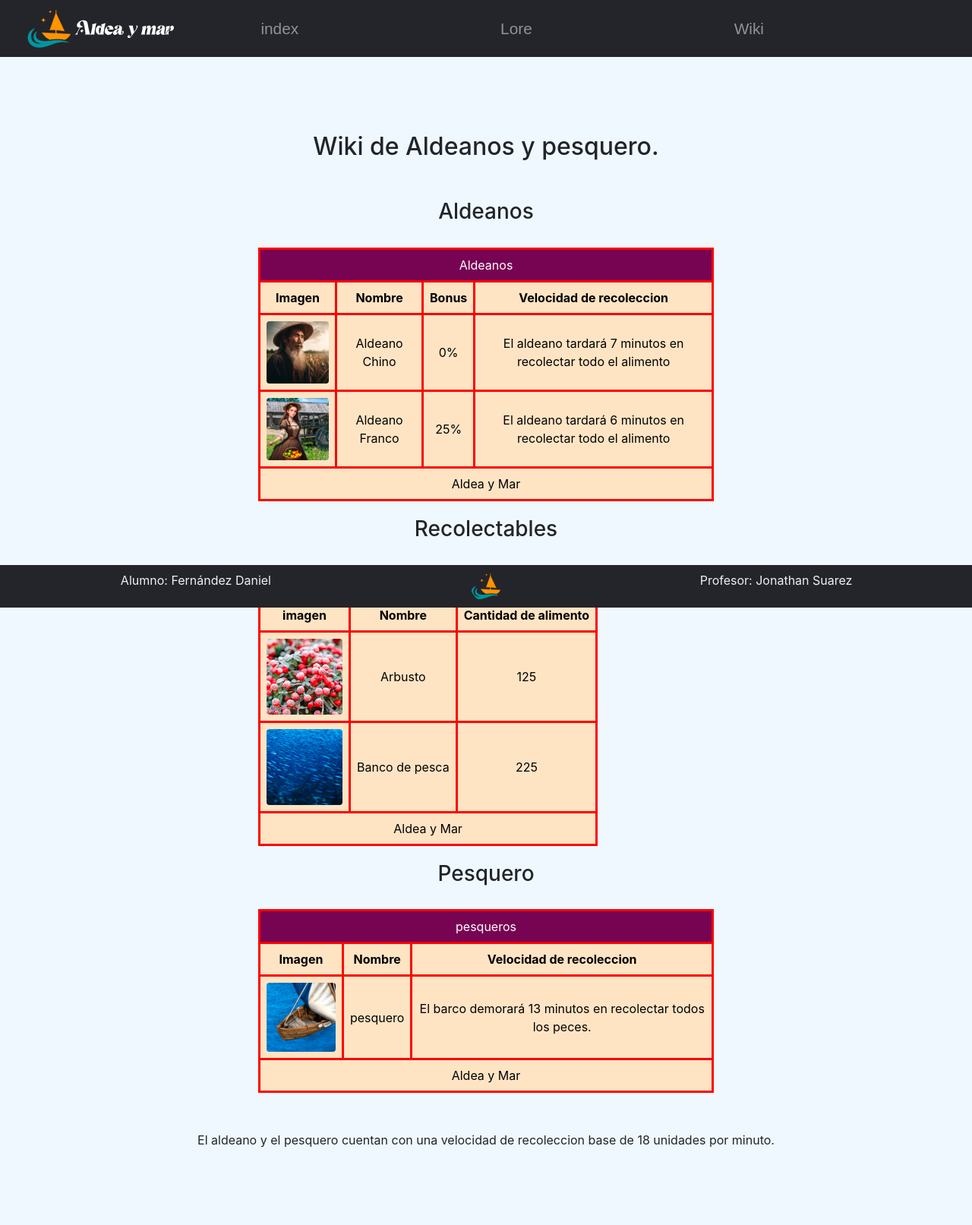
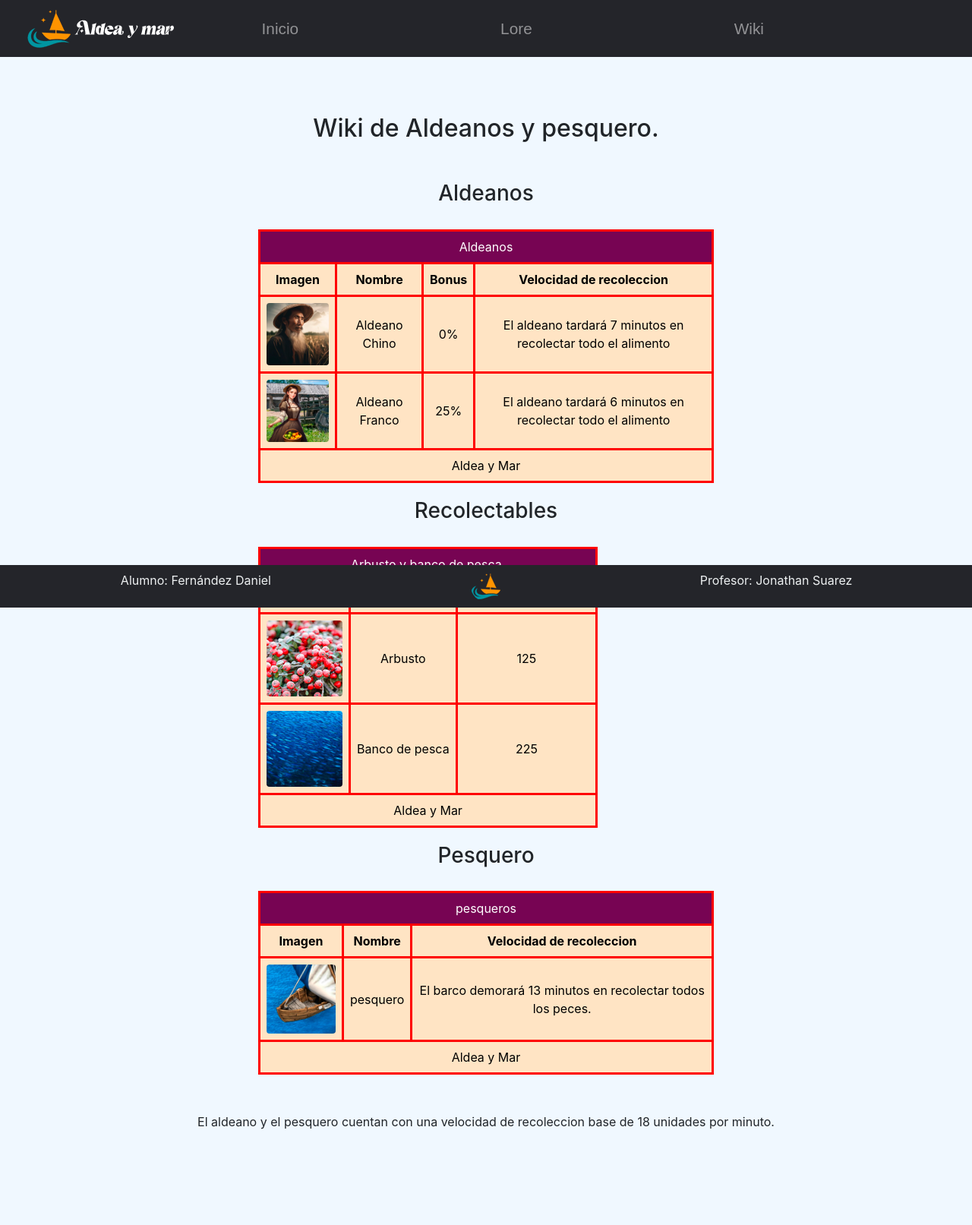
Before and after one commit to att124/tp_webDaniel, a PHP site: page /wiki.php in a window 1280 px wide. Shown: the whole page at 76% size. After the commit the page ends 1487 px from the top, so only its background shows below. Run offline with PHP 8.4, Linux system fonts and the light colour scheme; some libraries are stand-ins or nearby versions; some web fonts are replaced.

Commit message:
Modificacion navbar
-Se modifica la palabra Index por inicio.

```diff
--- a/complementos/nav.php
+++ b/complementos/nav.php
@@ -37,7 +37,7 @@
 
             <ul class="navbar-nav">
                     <li class="nav-item">
-                        <a class="nav-link color" id="principal" href="index.php">index</a>
+                        <a class="nav-link color" id="principal" href="index.php">Inicio</a>
                     </li>
                     <li class="nav-item">
                         <a class="nav-link color" href="lore.php">Lore</a>
--- a/complementos/navindex.php
+++ b/complementos/navindex.php
@@ -37,7 +37,7 @@
 
             <ul class="navbar-nav">
                     <li class="nav-item">
-                        <a class="nav-link color" id="principal" href="index.php">index</a>
+                        <a class="nav-link color" id="principal" href="index.php">Inicio</a>
                     </li>
                     <li class="nav-item">
                         <a class="nav-link color" href="lore.php">Lore</a>
--- a/objetos/pesquero.php
+++ b/objetos/pesquero.php
@@ -60,8 +60,8 @@ class Pesquero implements Recolectar {
 
 }
 
-$barca = new Pesquero();
-$barca -> setNombreBarco("Barca");
-echo 'El nombre de tu barco pesquero es: '.$barca -> getNombrePesquero();
+//$barca = new Pesquero();
+//$barca -> setNombreBarco("Barca");
+//echo 'El nombre de tu barco pesquero es: '.$barca -> getNombrePesquero();
 
 ?>
```
